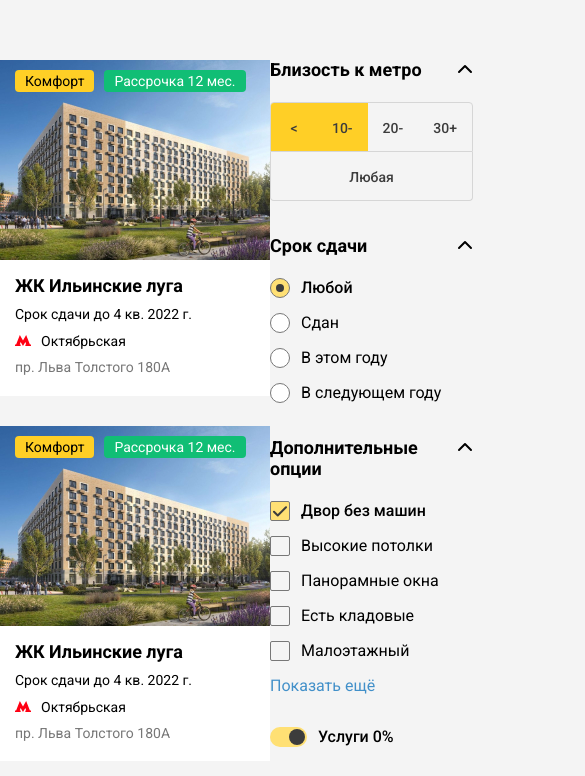
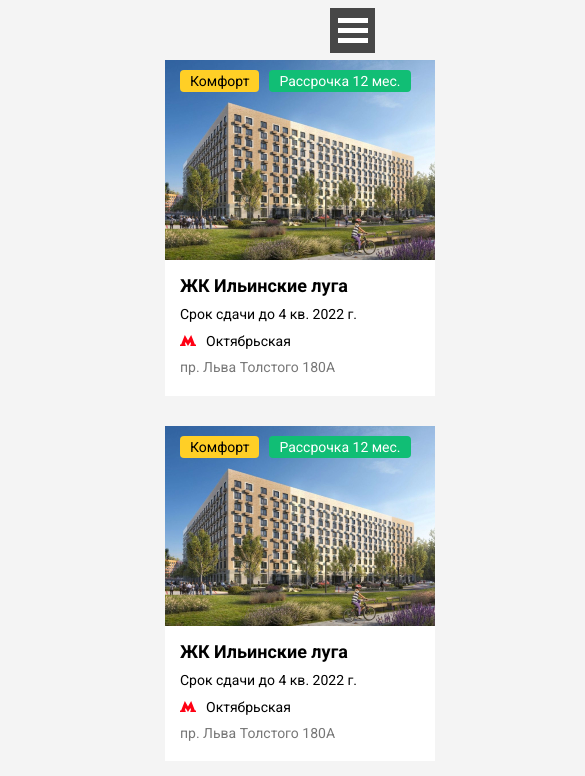
Before and after one commit to nikiul/test-project, a plain HTML site: page index.html in a window 390 px wide. Shown: the top 776 px of the page, 585 px wide, since content can reach past the window. Drawn offline with Linux system fonts and the light colour scheme.

Commit message:
added mobile adaptation & menu burger

```diff
--- a/css/main.css
+++ b/css/main.css
@@ -13,10 +13,21 @@ img {
 }
 
 .container {
-    max-width: 1170px;
+    max-width: 1200px;
     margin: 0 auto;
-    padding-top: 60px;
-    padding-bottom: 60px;
+    padding: 60px 15px;
+}
+
+@media (max-width: 1200px) {
+    .container {
+        width: 830px;
+    }
+}
+
+@media (max-width: 830px) {
+    .container {
+        width: 600px;
+    }
 }
 
 .row {
@@ -29,13 +40,45 @@ img {
 }
 
 .sidebar {
+    min-width: 200px;
     width: 270px;
+}
+
+@media (max-width: 830px) {
+    .sidebar {
+        position: fixed;
+        margin-left: 0 !important;
+        top: 0;
+        bottom: 0;
+        left: 0;
+        background-color: white;
+        padding: 15px;
+        box-shadow: 0px 0px 20px 4px rgb(0 0 0 / 37%);
+        overflow-y: scroll;
+        transform: translateX(-150%);
+        transition: transform 0.3s ease-in;
+    }
+
+    .sidebar--mobile-active {
+        transform: translateX(-0%);
+    }
+}
+
+.main + .sidebar {
+    margin-left: 30px;
 }
 
 .cards-holder {
     display: flex;
     justify-content: space-between;
     flex-wrap: wrap;
+}
+
+@media (max-width: 600px) {
+    .cards-holder {
+        flex-direction: column;
+        align-items: center;
+    }
 }
 
 .cards-holder > .card-link  {
@@ -504,3 +547,81 @@ a.card-link:hover {
 .form-btn--submit:hover {
     background-color: #f3c317;
 }
+
+/* ---------- button toggle sidebar ---------- */
+
+.toggle-sidebar {
+    display: none;
+    justify-content: center;
+    align-items: center;
+    position: fixed;
+    z-index: 9;
+    right: 15px;
+    top: 8px;
+    width: 45px;
+    height: 45px;
+    background-color: #474747;
+}
+
+@media (max-width: 830px) {
+    .toggle-sidebar {
+        display: flex;
+    }
+}
+
+.menu-icon-wrapper {
+    width: 30px;
+    height: 30px;
+    display: flex;
+    justify-content: center;
+    align-items: center;
+    padding: 0;
+    border: none;
+    background-color: transparent;
+}
+
+.menu-icon {
+    position: relative;
+    width: 30px;
+    height: 5px;
+    background-color: #fff;
+    transition: background-color 0.2s ease-in 0.2s;
+}
+
+.menu-icon::before {
+    position: absolute;
+    left: 0;
+    top: -10px;
+    content: '';
+    width: 30px;
+    height: 5px;
+    background-color: #fff;
+    transition: transform 0.2s ease-in, top 0.2s linear 0.2s;
+}
+
+.menu-icon::after {
+    position: absolute;
+    left: 0;
+    top: 10px;
+    content: '';
+    width: 30px;
+    height: 5px;
+    background-color: #fff;
+    transition: transform 0.2s ease-in, top 0.2s linear 0.2s;
+}
+
+.menu-icon.menu-icon-active {
+    background-color: transparent;
+}
+
+.menu-icon.menu-icon-active::before {
+    transform: rotate(45deg);
+    top: 0;
+    transition: top 0.2s linear, transform 0.2s ease-in 0.2s;
+}
+
+.menu-icon.menu-icon-active::after {
+    transform: rotate(-45deg);
+    top: 0;
+    transition: top 0.2s linear, transform 0.2s ease-in 0.2s;
+}
--- a/index.html
+++ b/index.html
@@ -8,7 +8,11 @@
     <title>Тестовое задание</title>
 </head>
 <body>
-
+    <div class="toggle-sidebar">
+        <button class="menu-icon-wrapper">
+            <div class="menu-icon"></div>
+        </button>
+    </div>
     <div class="container">
         <div class="row">
             <main class="main cards-holder">
@@ -349,5 +353,7 @@
         </div>
     </div>
 
+    <script src="js/main.js"></script>
+
 </body>
 </html>
--- a/js/main.js
+++ b/js/main.js
@@ -0,0 +1,8 @@
+const sidebarToggleBtn = document.querySelector('.menu-icon-wrapper');
+const menuIcon = document.querySelector('.menu-icon')
+const sidebar = document.querySelector('.sidebar')
+
+sidebarToggleBtn.onclick = function(){
+    menuIcon.classList.toggle('menu-icon-active');
+    sidebar.classList.toggle('sidebar--mobile-active');
+};
```
